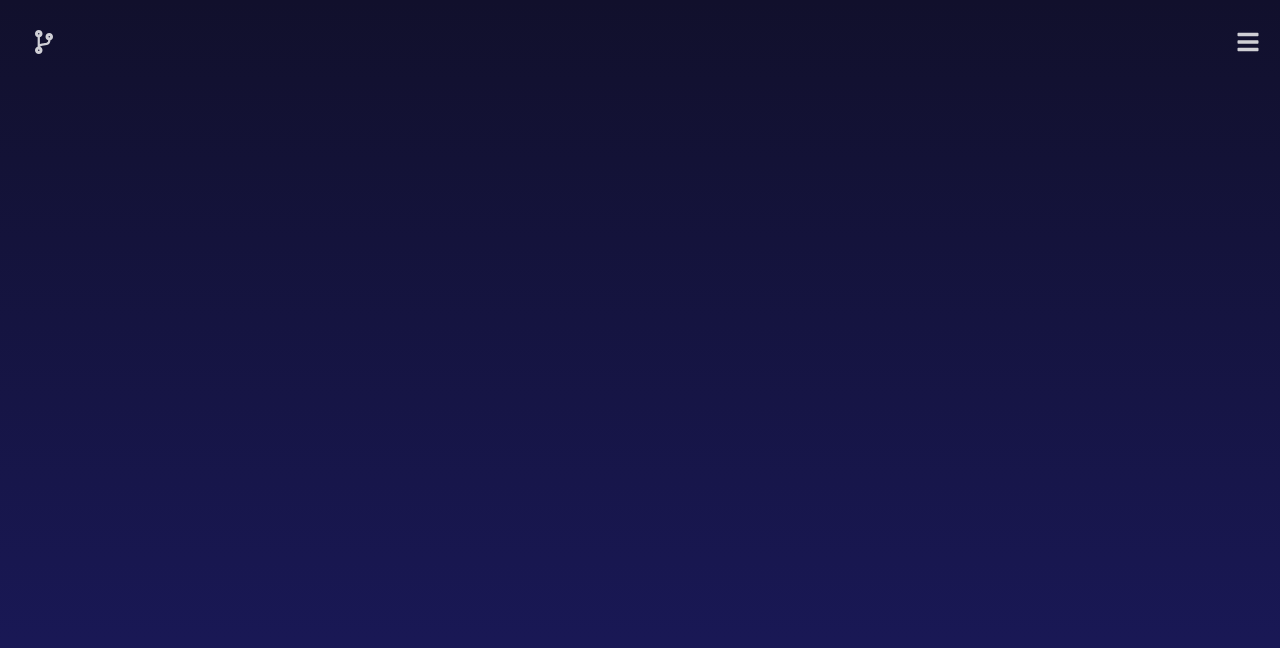
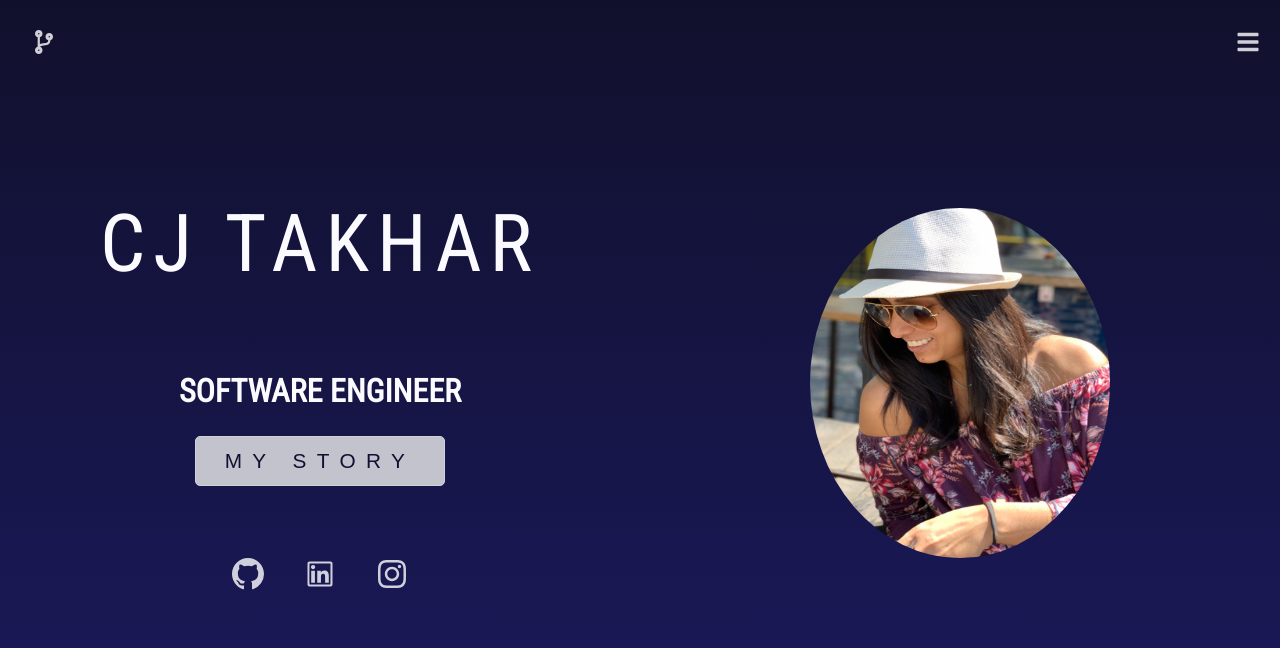
Before and after one commit to cjtakhar/cjtakhar, a React (Create React App) app: page / in a window 1280 px wide. Before the commit this address had no page. Shown: the top 648 px of the page. Built offline with nearby package versions, Linux system fonts and the light colour scheme.

Commit message:
cjtakhar.com

```diff
--- a/package.json
+++ b/package.json
@@ -2,7 +2,7 @@
   "name": "cjtakhar",
   "version": "0.1.0",
   "private": true,
-  "homepage": "https://cjtakhar.github.io/cjtakhar",
+  "homepage": ".",
   "dependencies": {
     "@testing-library/jest-dom": "^5.17.0",
     "@testing-library/react": "^13.4.0",
--- a/src/App.js
+++ b/src/App.js
@@ -12,7 +12,7 @@ function App() {
       < BrowserRouter >
         <Navigation />
         <Routes>
-          <Route path="/cjtakhar" element={<Dashboard />} />
+          <Route path="/" element={<Dashboard />} />
           <Route path="/about" element={<About />} />
           <Route path="/portfolio" element={<Portfolio />} />
           <Route path="/contact" element={<Contact />} />
```
